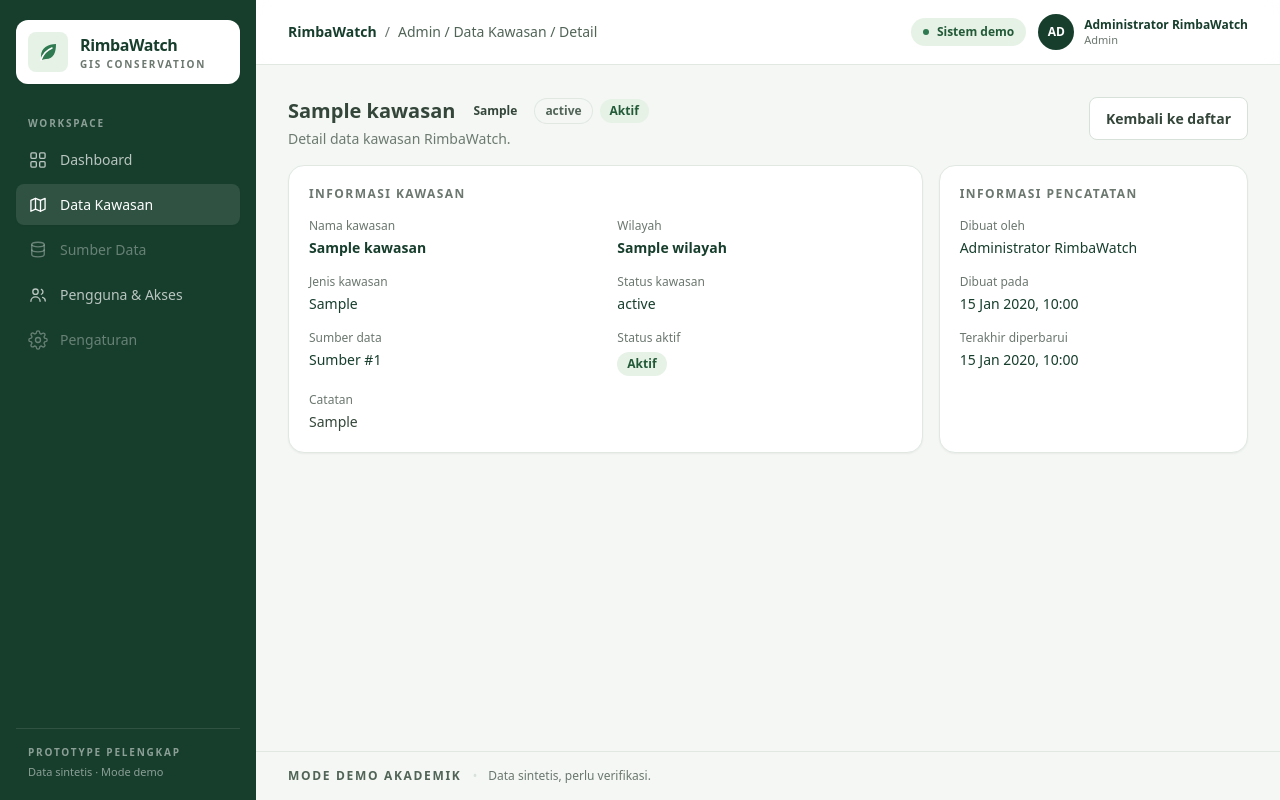
After one commit to Tubes-JerebuSquad/PPL-Tubes-JerebuSquad, a Laravel app: page /admin/kawasan/1 in a window 1280 px wide. The commit adds this page. Run offline with Laravel 12, Linux system fonts and the light colour scheme; a user stored in the database is signed in; data comes from the database, SQL or seed files in the repository; tables that the repository leaves empty hold one stand-in row (values such as "Sample post"); some libraries are stand-ins or nearby versions.

Commit message:
feat(TJ123-11): implementasi daftar dan detail kawasan

```diff
--- /dev/null
+++ b/app/Http/Controllers/Admin/KawasanController.php
@@ -0,0 +1,30 @@
+<?php
+
+namespace App\Http\Controllers\Admin;
+
+use App\Http\Controllers\Controller;
+use App\Models\Kawasan;
+use Illuminate\View\View;
+
+class KawasanController extends Controller
+{
+    public function index(): View
+    {
+        $daftar = Kawasan::with('wilayah')
+            ->orderBy('nama_kawasan')
+            ->paginate(15);
+
+        return view('admin.kawasan.index', [
+            'daftar' => $daftar,
+        ]);
+    }
+
+    public function show(Kawasan $kawasan): View
+    {
+        $kawasan->load(['wilayah', 'pembuat']);
+
+        return view('admin.kawasan.show', [
+            'kawasan' => $kawasan,
+        ]);
+    }
+}
--- /dev/null
+++ b/app/Models/Kawasan.php
@@ -0,0 +1,52 @@
+<?php
+
+namespace App\Models;
+
+use Illuminate\Database\Eloquent\Attributes\Fillable;
+use Illuminate\Database\Eloquent\Model;
+use Illuminate\Database\Eloquent\Relations\BelongsTo;
+
+#[Fillable([
+    'wilayah_id',
+    'nama_kawasan',
+    'jenis_kawasan',
+    'status_kawasan',
+    'sumber_id',
+    'catatan',
+    'is_aktif',
+    'dibuat_oleh',
+])]
+class Kawasan extends Model
+{
+    public const CREATED_AT = 'dibuat_pada';
+
+    public const UPDATED_AT = 'diperbarui_pada';
+
+    protected $table = 'kawasan';
+
+    protected $primaryKey = 'kawasan_id';
+
+    protected function casts(): array
+    {
+        return [
+            'is_aktif' => 'boolean',
+            'dibuat_pada' => 'datetime',
+            'diperbarui_pada' => 'datetime',
+        ];
+    }
+
+    public function getRouteKeyName(): string
+    {
+        return 'kawasan_id';
+    }
+
+    public function wilayah(): BelongsTo
+    {
+        return $this->belongsTo(Wilayah::class, 'wilayah_id', 'wilayah_id');
+    }
+
+    public function pembuat(): BelongsTo
+    {
+        return $this->belongsTo(Pengguna::class, 'dibuat_oleh', 'pengguna_id');
+    }
+}
--- /dev/null
+++ b/app/Models/Wilayah.php
@@ -0,0 +1,39 @@
+<?php
+
+namespace App\Models;
+
+use Illuminate\Database\Eloquent\Attributes\Fillable;
+use Illuminate\Database\Eloquent\Model;
+use Illuminate\Database\Eloquent\Relations\HasMany;
+
+#[Fillable([
+    'wilayah_induk_id',
+    'kode_wilayah',
+    'nama_wilayah',
+    'tingkat_wilayah',
+    'is_aktif',
+])]
+class Wilayah extends Model
+{
+    public const CREATED_AT = 'dibuat_pada';
+
+    public const UPDATED_AT = 'diperbarui_pada';
+
+    protected $table = 'wilayah';
+
+    protected $primaryKey = 'wilayah_id';
+
+    protected function casts(): array
+    {
+        return [
+            'is_aktif' => 'boolean',
+            'dibuat_pada' => 'datetime',
+            'diperbarui_pada' => 'datetime',
+        ];
+    }
+
+    public function kawasan(): HasMany
+    {
+        return $this->hasMany(Kawasan::class, 'wilayah_id', 'wilayah_id');
+    }
+}
--- /dev/null
+++ b/resources/views/admin/kawasan/show.blade.php
@@ -0,0 +1,102 @@
+@extends('layouts.app')
+
+@section('title', 'Detail Kawasan')
+@section('breadcrumb', 'Admin / Data Kawasan / Detail')
+
+@section('content')
+    <div class="flex flex-wrap items-start justify-between gap-3">
+        <div>
+            <div class="flex flex-wrap items-center gap-2">
+                <h1 class="text-xl font-semibold">{{ $kawasan->nama_kawasan }}</h1>
+                <x-ui.badge variant="info">{{ $kawasan->jenis_kawasan }}</x-ui.badge>
+                <x-ui.badge variant="neutral">{{ $kawasan->status_kawasan }}</x-ui.badge>
+                @if ($kawasan->is_aktif)
+                    <x-ui.badge variant="success">Aktif</x-ui.badge>
+                @else
+                    <x-ui.badge variant="neutral">Nonaktif</x-ui.badge>
+                @endif
+            </div>
+            <p class="mt-1 text-sm opacity-70">Detail data kawasan RimbaWatch.</p>
+        </div>
+
+        <a href="{{ route('admin.kawasan.index') }}" class="btn-secondary">Kembali ke daftar</a>
+    </div>
+
+    <div class="mt-4 grid gap-4 lg:grid-cols-3">
+        <x-ui.card class="p-5 lg:col-span-2">
+            <h2 class="text-xs font-semibold uppercase tracking-[0.12em] text-ink-400">Informasi Kawasan</h2>
+
+            <dl class="mt-4 grid gap-x-6 gap-y-4 sm:grid-cols-2">
+                <div>
+                    <dt class="text-xs font-medium text-ink-400">Nama kawasan</dt>
+                    <dd class="mt-1 text-sm font-semibold text-ink-900">{{ $kawasan->nama_kawasan }}</dd>
+                </div>
+
+                <div>
+                    <dt class="text-xs font-medium text-ink-400">Wilayah</dt>
+                    <dd class="mt-1 text-sm font-semibold text-ink-900">
+                        {{ $kawasan->wilayah?->nama_wilayah ?? '—' }}
+                    </dd>
+                </div>
+
+                <div>
+                    <dt class="text-xs font-medium text-ink-400">Jenis kawasan</dt>
+                    <dd class="mt-1 text-sm text-ink-900">{{ $kawasan->jenis_kawasan }}</dd>
+                </div>
+
+                <div>
+                    <dt class="text-xs font-medium text-ink-400">Status kawasan</dt>
+                    <dd class="mt-1 text-sm text-ink-900">{{ $kawasan->status_kawasan }}</dd>
+                </div>
+
+                <div>
+                    <dt class="text-xs font-medium text-ink-400">Sumber data</dt>
+                    <dd class="mt-1 text-sm text-ink-900">
+                        {{ $kawasan->sumber_id ? 'Sumber #'.$kawasan->sumber_id : '—' }}
+                    </dd>
+                </div>
+
+                <div>
+                    <dt class="text-xs font-medium text-ink-400">Status aktif</dt>
+                    <dd class="mt-1">
+                        @if ($kawasan->is_aktif)
+                            <x-ui.badge variant="success">Aktif</x-ui.badge>
+                        @else
+                            <x-ui.badge variant="neutral">Nonaktif</x-ui.badge>
+                        @endif
+                    </dd>
+                </div>
+
+                <div class="sm:col-span-2">
+                    <dt class="text-xs font-medium text-ink-400">Catatan</dt>
+                    <dd class="mt-1 whitespace-pre-line text-sm text-ink-700">{{ $kawasan->catatan ?: '—' }}</dd>
+                </div>
+            </dl>
+        </x-ui.card>
+
+        <x-ui.card class="p-5">
+            <h2 class="text-xs font-semibold uppercase tracking-[0.12em] text-ink-400">Informasi Pencatatan</h2>
+
+            <dl class="mt-4 space-y-4">
+                <div>
+                    <dt class="text-xs font-medium text-ink-400">Dibuat oleh</dt>
+                    <dd class="mt-1 text-sm text-ink-900">{{ $kawasan->pembuat?->nama_lengkap ?? '—' }}</dd>
+                </div>
+
+                <div>
+                    <dt class="text-xs font-medium text-ink-400">Dibuat pada</dt>
+                    <dd class="mt-1 text-sm text-ink-900">
+                        {{ $kawasan->dibuat_pada?->translatedFormat('d M Y, H:i') ?? '—' }}
+                    </dd>
+                </div>
+
+                <div>
+                    <dt class="text-xs font-medium text-ink-400">Terakhir diperbarui</dt>
+                    <dd class="mt-1 text-sm text-ink-900">
+                        {{ $kawasan->diperbarui_pada?->translatedFormat('d M Y, H:i') ?? 'Belum pernah diperbarui' }}
+                    </dd>
+                </div>
+            </dl>
+        </x-ui.card>
+    </div>
+@endsection
--- a/resources/views/partials/sidebar.blade.php
+++ b/resources/views/partials/sidebar.blade.php
@@ -13,8 +13,8 @@
             ],
             [
                 'label' => 'Data Kawasan',
-                'route' => null,
-                'pola' => null,
+                'route' => 'admin.kawasan.index',
+                'pola' => 'admin.kawasan.*',
                 'ikon' => 'map',
             ],
             [
--- a/routes/admin.php
+++ b/routes/admin.php
@@ -1,5 +1,6 @@
 <?php
 
+use App\Http\Controllers\Admin\KawasanController;
 use App\Http\Controllers\Admin\PenggunaController;
 use Illuminate\Support\Facades\Route;
 
@@ -11,4 +12,6 @@ Route::middleware(['auth', 'admin'])->prefix('admin')->name('admin.')->group(fun
 
     Route::patch('pengguna/{pengguna}/aktifkan', [PenggunaController::class, 'aktifkan'])
         ->name('pengguna.aktifkan');
+
+    Route::resource('kawasan', KawasanController::class)->only(['index', 'show']);
 });
```
Also changed, not shown: resources/views/admin/kawasan/index.blade.php (added, +92 -0 lines), tests/Feature/Admin/HalamanKawasanTest.php (added, +164 -0 lines).
